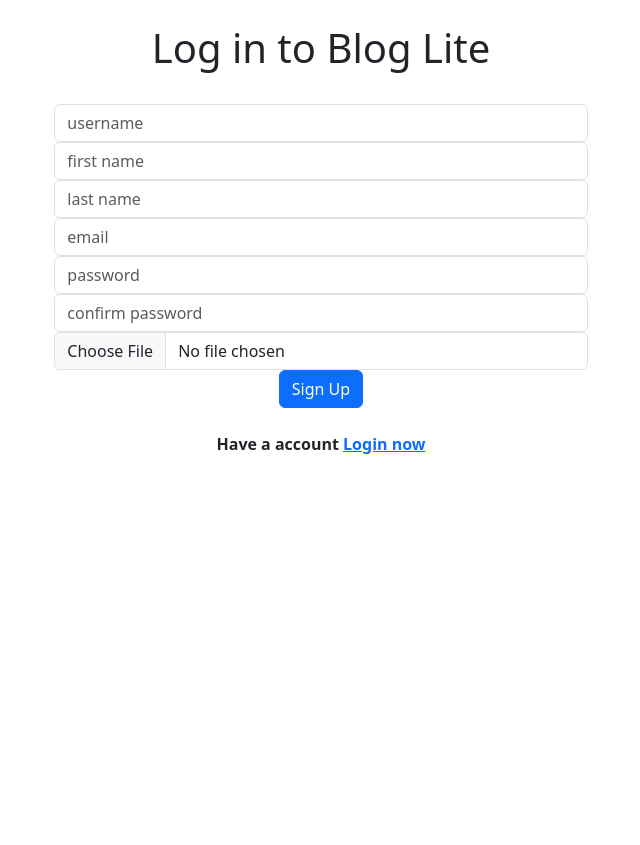
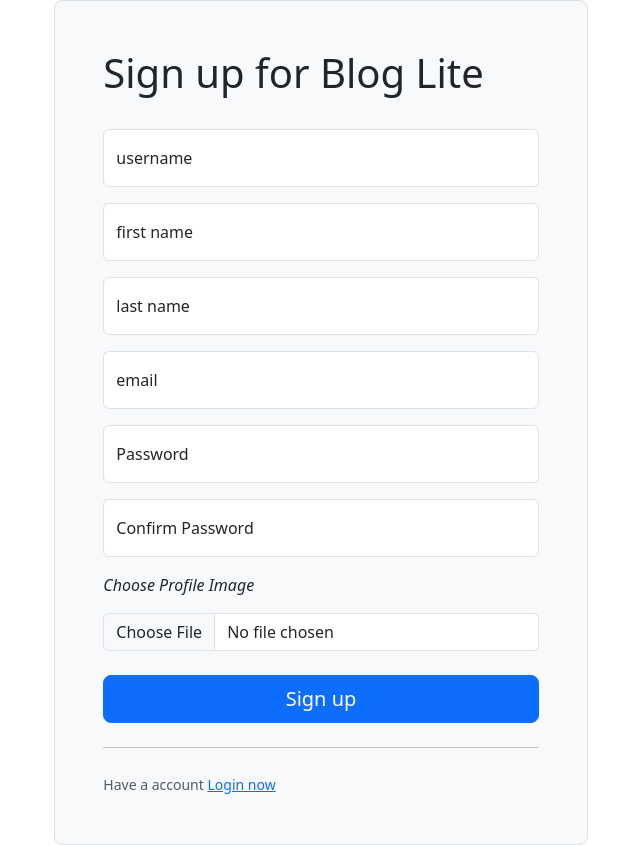
Before and after one commit to IndraReddy5/blog_lite, a Flask app: page /create_account in a window 1280 px wide. Shown: the whole page, without its empty margins (319-959 px from the left). Before the commit the page ends 454 px from the top, so only its background shows below. Run offline with Flask 2, Linux system fonts and the light colour scheme; some libraries are stand-ins or nearby versions.

Commit message:
some new changes

```diff
--- a/app.py
+++ b/app.py
@@ -37,11 +37,14 @@
 
         # check if username and password matches
         data = User.query.filter_by(username=username).first()
-        if data.validate_password(password):
-            login_user(data, remember=True)
-            return redirect(url_for('dashboard'))
+        if data:
+            if data.validate_password(password):
+                login_user(data, remember=True)
+                return redirect(url_for('dashboard'))
+            else:
+                return render_template('login.html', error=1)
         else:
-            return render_template('login.html', error=1)
+            return "user doesn't exist"
 
 
 @app.route('/create_account', methods=["GET", "POST"])
@@ -53,11 +56,6 @@
     else:
         file_uploaded = request.files['profile_image']
         username = request.form['username']
-        if file_uploaded.filename:
-            file_path = 'static\\profile_images\\' + \
-                f'{username}_'+f'{file_uploaded.filename}'
-        else:
-            file_path = ""
         form_data = {'username': request.form['username'],
                      'first_name': request.form['first_name'],
                      'last_name': request.form['last_name'],
@@ -65,8 +63,9 @@
                      'password': request.form['password'],
                      'profile_image': file_uploaded.filename}
         if req.post(url=request.url_root+'api/User_profile', json=form_data).status_code == 200:
-            if file_path:
-                file_uploaded.save(os.path.join(basedir, file_path))
+            if file_uploaded.filename:
+                file_uploaded.save(os.path.join(
+                    'static/profile_images/', username+"_"+file_uploaded.filename))
             return redirect('/')
         else:
             return "user exists"
@@ -75,19 +74,36 @@
 @app.route('/dashboard')
 @login_required
 def dashboard():
-    return render_template('dashboard.html', user=current_user.username)
+    return render_template('dashboard.html', user=current_user.username, profile_image_path=current_user.profile_image)
 
 
-@app.route('/<string:username>/create_post')
+@app.route('/<string:username>/create_post', methods=["GET", "POST"])
 @login_required
 def create_post(username):
-    return render_template("create_post.html")
+    if request.method == "GET":
+        return render_template("create_post.html", user=current_user.username, profile_image_path=current_user.profile_image)
+    else:
+        title = request.form['title']
+        post_description = request.form['post_description']
+        post_image = request.files['post_image']
+        form_data = {"author_name": username,
+                     "title": title,
+                     "description": post_description,
+                     "post_image": post_image.filename}
+        if req.post(url=request.url_root+'/api/Posts', json=form_data).status_code == 200:
+            if post_image.filename:
+                post_image.save(os.path.join(
+                    'static/post_images/', username+"_"+title+"_"+post_image.filename))
+            return redirect(url_for('dashboard'))
+        else:
+            return "post already exists"
 
-
-@app.route('/profile/<string:username>')
+@app.route('/profile/<string:username>/posts', methods=['GET'])
+@app.route('/profile/<string:username>', methods=['GET'])
 @login_required
 def load_profile(username):
-    return render_template("profile.html")
+    return_object = req.get(url=request.url_root+f'/api/User_profile/{username}').json()
+    return render_template("profile.html", profile=return_object, user=current_user.username, profile_image_path=current_user.profile_image, load_variable="posts")
 
 
 @app.route('/blog/<int:p_id>')
@@ -96,10 +112,12 @@
     return render_template('blog_post.html')
 
 
-@app.route('/<string:username>/followers')
+@app.route('/profile/<string:username>/followers', methods=['GET'])
 @login_required
-def followers():
-    return render_template('followers_page.html')
+def followers(username):
+    return_object = req.get(url=request.url_root+f'/api/User_profile/{username}').json()
+    followers = req.get(url=request.url_root+f'/api/Follow/{username}').json()
+    return render_template("profile.html", profile=return_object, user=current_user.username, profile_image_path=current_user.profile_image, load_variable="followers", followers=followers)
 
 
 @app.route('/<string:username>/followers')
--- a/templates/create_account.html
+++ b/templates/create_account.html
@@ -5,37 +5,44 @@
 {% endblock %}
 
 {% block body %}
-<div class="col next">
-	<div align="center">
+<div class="col-md-10 mx-auto col-lg-5 border rounded-3 bg-light p-4 p-md-5">
+    <h1>Sign up for Blog Lite</h1>
     <br>
-		<h1>Log in to Blog Lite</h1>
-		<br>
-	<form method="POST" action="{{url_for('create_account')}}" class="col-md-5"  enctype="multipart/form-data">
-        <div class="form-group">
+    <form method="POST" action="{{url_for('create_account')}}" enctype="multipart/form-data">
+      <div class="form-floating mb-3">
         <input type="text" class="form-control" name="username" placeholder="username" autocomplete="off" required>
+        <label for="floatingInput">username</label>
       </div>
-        <div class="form-group">
+      <div class="form-floating mb-3">
         <input type="text" class="form-control" name="first_name" placeholder="first name" autocomplete="off" required>
+        <label for="floatingInput">first name</label>
       </div>
-        <div class="form-group">
-            <input type="text" class="form-control" name="last_name" placeholder="last name" autocomplete="off">
+      <div class="form-floating mb-3">
+        <input type="text" class="form-control" name="last_name" placeholder="last name" autocomplete="off" required>
+        <label for="floatingInput">last name</label>
       </div>
-        <div class="form-group">
+      <div class="form-floating mb-3">
         <input type="email" class="form-control" name="email" placeholder="email" autocomplete="off" required>
+        <label for="floatingInput">email</label>
       </div>
-        <div class="form-group">
-            <input type="password" class="form-control" name="password" placeholder="password" autocomplete="off" required>
+      <div class="form-floating mb-3">
+        <input type="password" class="form-control" name="password" placeholder="Password" autocomplete="off" required>
+        <label for="floatingPassword">Password</label>
       </div>
-        <div class="form-group">
-            <input type="password" class="form-control" name="confirm_password" placeholder="confirm password" autocomplete="off" required>
+      <div class="form-floating mb-3">
+        <input type="password" class="form-control" name="confirm_password" placeholder="Confirm Password" autocomplete="off" required>
+        <label for="floatingPassword">Confirm Password</label>
+      </div>
+      <div class="form-floating mb-3">
+        <em>Choose Profile Image</em>
       </div>
       <div class="form-group">
         <input type="file" class="form-control" name="profile_image">
       </div>
-        <button type="submit" class="btn btn-primary">Sign Up</button>
+      <br>
+      <button class="w-100 btn btn-lg btn-primary" type="submit">Sign up</button>
+      <hr class="my-4">
+      <small class="text-muted">Have a account <a href="{{url_for('login')}}">Login now </a></small>
     </form>
-    <br>
-    <p><b> Have a account <a href="{{url_for('login')}}">Login now </a></b></p>
-</div>
 </div>
 {% endblock %}
--- a/templates/dashboard.html
+++ b/templates/dashboard.html
@@ -6,7 +6,7 @@
 
 
 {% block nav %}
-{{ m.display_nav(user) }}
+{{ m.display_nav(user,profile_image_path) }}
 {% endblock %}
 {% block body %}
 {% endblock %}
--- a/templates/macros.html
+++ b/templates/macros.html
@@ -1,7 +1,7 @@
-{% macro display_nav(user) -%}
+{% macro display_nav(user,profile_image_path) -%}
     <nav class="navbar navbar-expand-lg navbar-light bg-light" aria-label="Fifth navbar example">
     <div class="container-fluid">
-      <a class="navbar-brand" href="#">Welcome {{user}}</a>
+      <a class="navbar-brand" href="{{url_for('dashboard')}}">Welcome {{user}}</a>
       <button class="navbar-toggler" type="button" data-bs-toggle="collapse" data-bs-target="#navbarsExample05" aria-controls="navbarsExample05" aria-expanded="false" aria-label="Toggle navigation">
         <span class="navbar-toggler-icon"></span>
       </button>
@@ -18,7 +18,7 @@
         </form>
         <div class="dropdown text-end logout_class">
           <a href="#" class="d-block link-dark text-decoration-none dropdown-toggle" data-bs-toggle="dropdown" aria-expanded="false">
-            <img src="/static/profile_images/user7_old-monk_-_alwin.gif" alt="mdo" width="32" height="32" class="rounded-circle">
+            <img src="{{url_for('static',filename='profile_images/'~user ~'_'~profile_image_path)}}" alt="mdo" width="32" height="32" class="rounded-circle">
           </a>
           <ul class="dropdown-menu text-small" style="position: absolute; font-size: 85%; inset: 0px 4px auto auto; margin: 0px; transform: translate(0px, 34px);" data-popper-placement="static">
             <li><a class="dropdown-item" href="{{url_for('create_post',username=user)}}">New post</a></li>
```
Also changed, not shown: application/api.py (+47 -16 lines), application/models.py (+8 -7 lines), templates/create_post.html (+36 -0 lines), templates/login.html (+15 -16 lines), templates/profile.html (+48 -0 lines), db_directory/database.sqlite3, static/profile_images/user10_old-monk_-_alwin.jpeg (deleted), static/profile_images/user11_old-monk_-_alwin.jpeg (deleted), static/profile_images/user16_old-monk_-_alwin.jpeg (deleted), static/profile_images/user17_old-monk_-_alwin.gif (deleted), static/profile_images/user7_old-monk_-_alwin.gif (deleted). Lines whose indentation alone changed are shown as unchanged.
